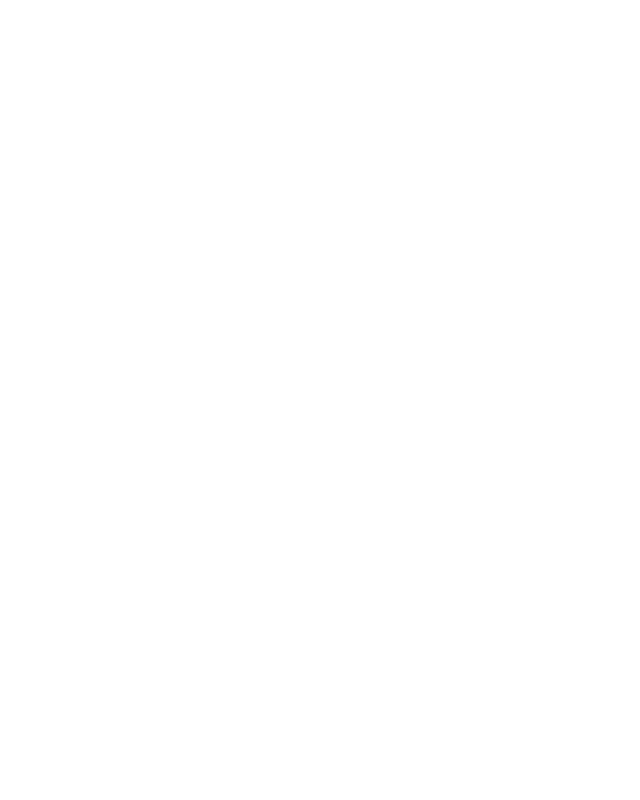
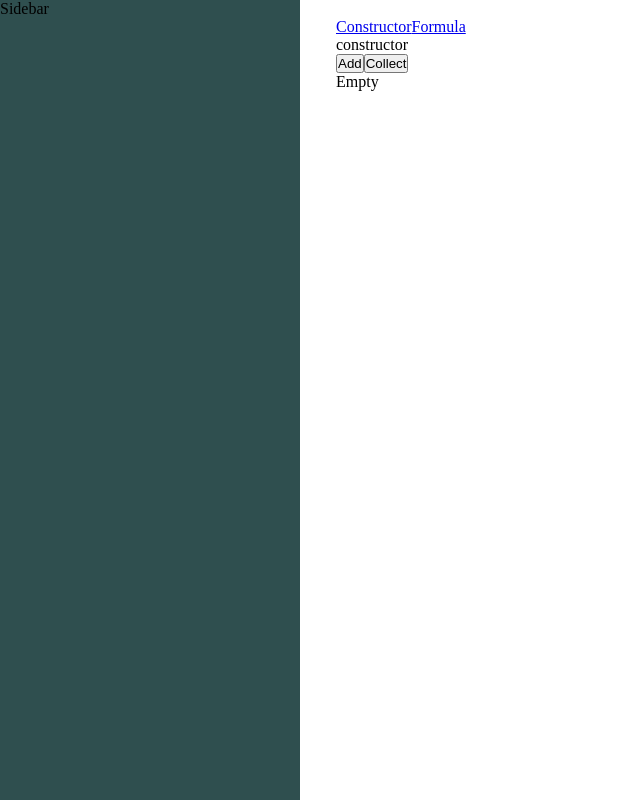
Before and after one commit to v3il/calc-builder, a Vue app in the folder client/: page /constructor in a window 1280 px wide. Shown: the whole page, without its empty margins (0-640 px from the left). Built offline with nearby package versions, Linux system fonts and the light colour scheme.

Commit message:
Layout builder prototype

```diff
--- a/client/package.json
+++ b/client/package.json
@@ -11,6 +11,7 @@
   "dependencies": {
     "vue": "^2.5.17",
     "vue-router": "^3.0.1",
+    "vuedraggable": "^2.16.0",
     "vuex": "^3.0.1"
   },
   "devDependencies": {
--- a/client/src/App.vue
+++ b/client/src/App.vue
@@ -5,5 +5,9 @@
 </template>
 
 <style lang="scss">
-
+  * {
+    margin: 0;
+    padding: 0;
+    box-sizing: border-box;
+  }
 </style>
--- /dev/null
+++ b/client/src/components/LayoutBuilder.vue
@@ -0,0 +1,72 @@
+<template>
+    <div>
+        <button @click="add">Add</button>
+        <button @click="collect">Collect</button>
+
+
+        <Draggable v-if="containers.length" v-model="containers" @start="drag=true" @end="drag=false">
+            <LayoutContainer
+                @removeContainer="removeContainer($event)"
+                v-for="container in containers"
+                :container="container"
+                :key="container.id"
+            ></LayoutContainer>
+        </Draggable>
+
+        <div v-else>
+            Empty
+        </div>
+    </div>
+</template>
+
+<script>
+
+    var key = 1;
+
+    import LayoutContainerModel from '../models/LayoutContainer';
+
+    import Draggable from 'vuedraggable';
+    import LayoutContainer from './LayoutContainer.vue';
+
+    export default {
+        name: "LayoutBuilder",
+
+        components: {
+            Draggable,
+            LayoutContainer,
+        },
+
+        props: {
+            layout: Array,
+        },
+
+        data() {
+            return {
+                containers: this.layout,
+            }
+        },
+
+        methods: {
+            add() {
+                this.containers.push(new LayoutContainerModel({
+                    id: key++,
+                    width: 0.5,
+                    float: true,
+                    pullToRight: false,
+                }));
+            },
+
+            removeContainer(removedContainer) {
+                this.containers = this.containers.filter(container => container !== removedContainer);
+            },
+
+            collect() {
+                console.log(JSON.stringify(this.containers));
+            }
+        }
+    }
+</script>
+
+<style scoped>
+
+</style>
--- /dev/null
+++ b/client/src/components/LayoutContainer.vue
@@ -0,0 +1,83 @@
+<template>
+    <div class="layout-container" :style="{width: containerData.width * 100 + '%'}" :class="{
+        'non-float': !containerData.float,
+        'pulled-right': containerData.pullToRight,
+    }">
+        <button @click="remove">Remove</button>
+        <button @click="float">Float</button>
+        <button @click="right">Right</button>
+
+        <button @click="resize(-1)">-</button>
+        <button @click="resize(1)">+</button>
+        <br>
+        {{containerData}}
+    </div>
+</template>
+
+<script>
+
+    const sizes = [/*0.25, */0.3333, 0.5, 0.6666, /*0.75,*/ 1];
+
+    export default {
+        name: 'LayoutContainer',
+
+        props: {
+            container: Object,
+        },
+
+        data() {
+            return {
+                containerData: this.container,
+            };
+        },
+
+        methods: {
+            remove() {
+                this.$emit('removeContainer', this.container);
+            },
+
+            resize(direction) {
+                const currentIndex = sizes.indexOf(this.containerData.width);
+                this.containerData.width = sizes[currentIndex + direction];
+            },
+
+            float() {
+                this.containerData.float = !this.containerData.float;
+
+                if (this.containerData.float) {
+                    this.containerData.pullToRight = false;
+                }
+            },
+
+            right() {
+                if (!this.containerData.float) {
+                    this.containerData.pullToRight = !this.containerData.pullToRight;
+                } else {
+                    this.containerData.pullToRight = false;
+                }
+            }
+        },
+    }
+</script>
+
+<style scoped lang="scss">
+    .layout-container {
+        display: inline-block;
+        border: 1px solid gray;
+        padding: 12px 24px;
+
+        &.non-float {
+            display: block;
+        }
+
+        &.pulled-right {
+            margin-left: auto;
+        }
+    }
+
+    .resize {
+        width: 100px;
+        height: 50px;
+        background: black;
+    }
+</style>
--- /dev/null
+++ b/client/src/models/LayoutContainer.js
@@ -0,0 +1,7 @@
+export default class LayoutContainer {
+    constructor(options) {
+        for(const option in options) {
+            this[option] = options[option];
+        }
+    }
+}
--- a/client/src/router.js
+++ b/client/src/router.js
@@ -1,5 +1,7 @@
 import Vue from 'vue';
 import Router from 'vue-router';
+
+import MainPage from './views/MainPage';
 
 Vue.use(Router);
 
@@ -10,15 +12,19 @@ export default new Router({
     {
       path: '/',
       name: 'home',
-      redirect: 'about',
+      component: MainPage,
+      children: [
+        {
+            path: 'constructor',
+            name: 'constructor',
+            component: () => import('./views/CalcConstructor.vue'),
+        },
+        {
+            path: 'formula',
+            name: 'formula',
+            component: () => import('./views/FormulaConstructor.vue'),
+        },
+      ],
     },
-    // {
-    //   path: '/about',
-    //   name: 'about',
-    //   // route level code-splitting
-    //   // this generates a separate chunk (about.[hash].js) for this route
-    //   // which is lazy-loaded when the route is visited.
-    //   component: () => import(/* webpackChunkName: "about" */ './views/About.vue'),
-    // },
   ],
 });
--- /dev/null
+++ b/client/src/views/CalcConstructor.vue
@@ -0,0 +1,30 @@
+<template>
+    <div>
+        constructor
+
+        <LayoutBuilder :layout="layout"></LayoutBuilder>
+    </div>
+</template>
+
+<script>
+    import LayoutBuilder from '../components/LayoutBuilder';
+
+    export default {
+        name: "CalcConstructor",
+
+        components: {
+            LayoutBuilder,
+        },
+
+        data() {
+            return {
+                layout: [
+                ],
+            }
+        }
+    }
+</script>
+
+<style scoped>
+
+</style>
--- /dev/null
+++ b/client/src/views/FormulaConstructor.vue
@@ -0,0 +1,15 @@
+<template>
+    <div>
+        Formula
+    </div>
+</template>
+
+<script>
+    export default {
+        name: "FormulaConstructor"
+    }
+</script>
+
+<style scoped>
+
+</style>
--- /dev/null
+++ b/client/src/views/MainPage.vue
@@ -0,0 +1,38 @@
+<template>
+    <div class="page">
+        <div class="sidebar">
+            Sidebar
+        </div>
+
+        <div class="content">
+
+            <router-link :to="{name: 'constructor'}">Constructor</router-link>
+            <router-link :to="{name: 'formula'}">Formula</router-link>
+
+            <router-view></router-view>
+        </div>
+    </div>
+</template>
+
+<script>
+    export default {
+        name: 'MainPage',
+    };
+</script>
+
+<style scoped>
+    .page {
+        display: flex;
+        min-height: 100vh;
+    }
+
+    .sidebar {
+        flex-basis: 300px;
+        background: darkslategray;
+    }
+
+    .content {
+        flex: 1;
+        padding: 18px 36px;
+    }
+</style>
```
Also changed, not shown: 2 other files (tests, documents, lock files or other folders).
